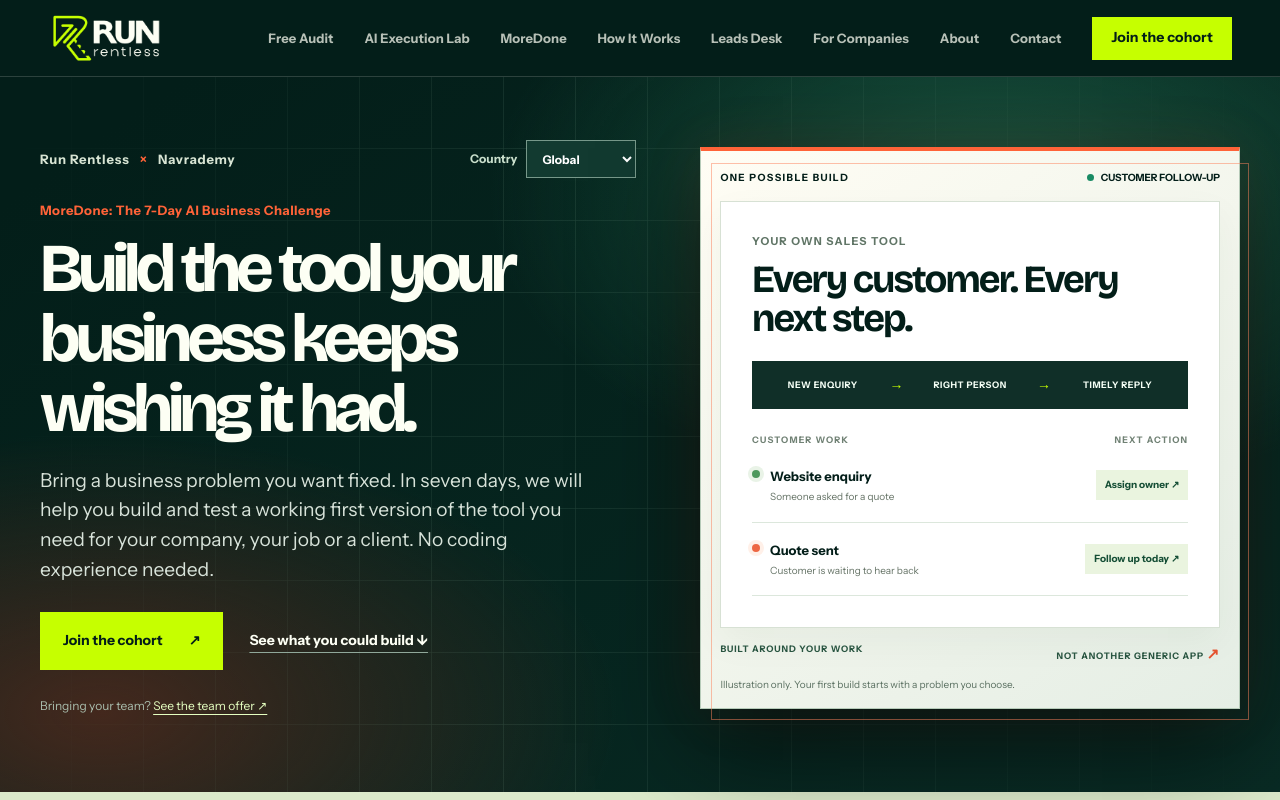
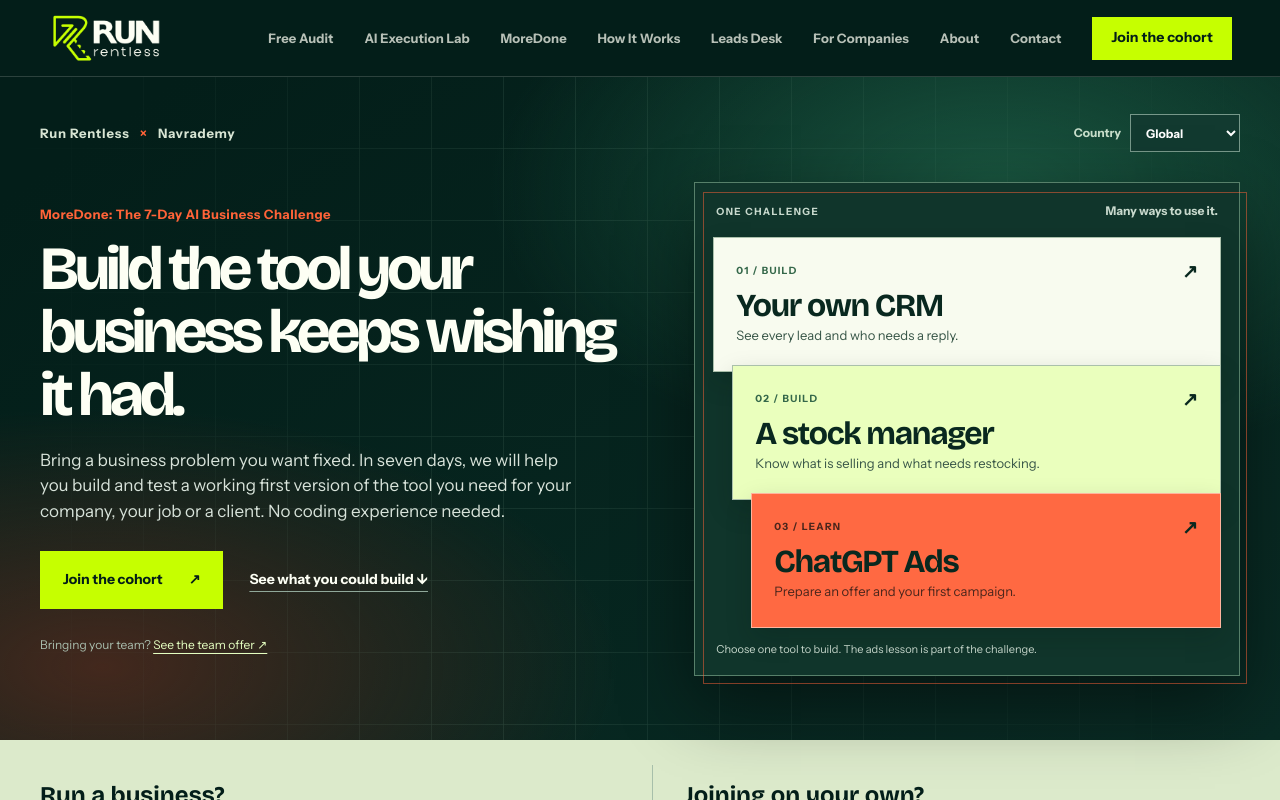
Before and after one commit to Greatdorlin/run-rentless, a Next.js app: page /moredone in a window 1280 px wide. Shown: the top 800 px of the page. Built offline with nearby package versions, Linux system fonts and the light colour scheme.

Commit message:
Recompose MoreDone hero around build opportunities

```diff
--- a/src/app/moredone/moredone.css
+++ b/src/app/moredone/moredone.css
@@ -118,18 +118,30 @@
 .md-form__country-note a{color:#0a6047;font-weight:800;text-decoration:underline;text-underline-offset:3px}
 @media(max-width:680px){.md-hero__top{align-items:center;gap:8px}.md-hero__top .md-brandline{margin:0;font-size:10px;letter-spacing:0}.md-country{gap:5px;font-size:0}.md-country select{max-width:119px;font-size:11px}}
 
-/* The hero illustration looks like a real starter tool, not a floating slogan card. */
-.md-hero__visual{padding:19px 19px 15px;isolation:isolate}
-.md-hero__visual:before{content:"";position:absolute;z-index:-1;inset:12px -10px -12px 10px;border:1px solid #fd815c80;pointer-events:none}
-.md-visual__top{align-items:center;padding:0 0 16px;font-size:10px;letter-spacing:.14em}
-.md-visual__body{padding:clamp(20px,2.4vw,31px);box-shadow:0 14px 35px #153d1f0c}
-.md-visual__head strong{max-width:390px;margin:10px 0 23px;font-size:clamp(32px,3vw,44px);line-height:1.02;letter-spacing:-.05em}
-.md-visual__summary{display:grid;grid-template-columns:1fr auto 1fr auto 1fr;align-items:center;gap:6px;padding:13px 10px;background:#102f28;color:#f5fff6}
-.md-visual__summary span{text-align:center;font-size:9px;font-weight:850;letter-spacing:.065em}.md-visual__summary b{color:#c6ff00;font-size:14px}
-.md-visual__list-label{display:flex;justify-content:space-between;gap:12px;margin:24px 0 2px;color:#708174;font-size:9px;font-weight:850;letter-spacing:.13em}
-.md-visual__item{display:flex;align-items:center;justify-content:space-between;gap:12px;padding:17px 0;border-bottom:1px solid #dce7dc}
-.md-visual__item>div{display:flex;align-items:flex-start;gap:10px;min-width:0}.md-visual__item strong,.md-visual__item small{display:block}.md-visual__item strong{font-size:13px}.md-visual__item small{margin-top:3px;color:#657366;font-size:10px}.md-visual__item em{flex:none;padding:7px 9px;background:#eaf4df;color:#154e35;font-size:10px;font-style:normal;font-weight:800;white-space:nowrap}
-.md-visual__dot{flex:none;width:8px;height:8px;margin-top:4px;border-radius:50%;background:#4d985c;box-shadow:0 0 0 4px #e9f3e7}.md-visual__dot--orange{background:#ed6743;box-shadow:0 0 0 4px #fff0e8}
-.md-visual__foot{display:flex;justify-content:space-between;gap:16px;margin-top:14px;color:#285440;font-size:9px;font-weight:850;letter-spacing:.1em}.md-visual__foot b{color:#e4512e;font-size:15px}
-.md-hero__visual>p{margin-top:12px}
-@media(max-width:1050px){.md-visual__summary span{font-size:8px}.md-visual__item{align-items:flex-start;flex-direction:column}.md-visual__item em{margin-left:18px}}
+/* One story across the whole hero: choose a build, then join. */
+.md-hero{padding:38px 0 64px}
+.md-hero__grid{grid-template-areas:"top top" "copy visual";gap:30px clamp(36px,4vw,64px);align-items:center}
+.md-hero__top{grid-area:top;align-items:center;margin:0}
+.md-hero__top .md-brandline{margin:0}
+.md-hero__copy{grid-area:copy;min-width:0}
+.md-hero h1{font-size:clamp(48px,4.8vw,70px)}
+.md-hero__lede{font-size:clamp(17px,1.25vw,19px);line-height:1.48}
+.md-hero__visual{grid-area:visual;display:block;min-width:0;max-width:none;padding:18px;background:#10352b;color:#fff;border:1px solid #57806a;box-shadow:0 28px 70px #0007;transform:none;isolation:isolate}
+.md-hero__visual:before{content:"";position:absolute;z-index:-1;inset:9px -8px -9px 8px;border:1px solid #ff633880;pointer-events:none}
+.md-build-stack__top{display:flex;justify-content:space-between;align-items:baseline;gap:12px;padding:1px 3px 16px;color:#c8d9cd}
+.md-build-stack__top span{font-size:10px;font-weight:850;letter-spacing:.14em}
+.md-build-stack__top strong{font-size:12px;font-weight:650}
+.md-build-stack{display:grid;gap:0}
+.md-build-card{position:relative;min-height:135px;padding:18px 46px 18px 22px;border:1px solid #aac0ab;background:#f8fbef;color:#09281f;box-shadow:0 10px 24px #00170f2e}
+.md-build-card + .md-build-card{margin-top:-7px}
+.md-build-card--stock{width:calc(100% - 19px);margin-left:19px;background:#eaffbd}
+.md-build-card--ads{width:calc(100% - 38px);margin-left:38px;background:#ff6942;border-color:#ffb49e}
+.md-build-card__number{font-size:10px;font-weight:850;letter-spacing:.13em;color:#35684a}
+.md-build-card--ads .md-build-card__number{color:#4c261c}
+.md-build-card h2{margin:9px 0 3px;font-size:clamp(25px,2.5vw,36px);line-height:1.04;letter-spacing:-.04em}
+.md-build-card p{max-width:330px;margin:0;font-size:13px;line-height:1.4;color:#375547}
+.md-build-card--ads p{color:#4c261c}
+.md-build-card__mark{position:absolute;top:19px;right:22px;font-size:19px;font-weight:750}
+.md-hero__visual>.md-build-stack__note{margin:14px 3px 1px;color:#c8d9cd;font-size:11px;line-height:1.35}
+@media(max-width:950px){.md-hero__grid{grid-template-areas:"top" "copy" "visual";grid-template-columns:1fr;gap:0}.md-hero__top{margin-bottom:32px}.md-hero__visual{width:min(100%,640px);margin-top:38px}}
+@media(max-width:680px){.md-hero{padding:27px 0 44px}.md-hero__top{margin-bottom:27px}.md-hero h1{font-size:clamp(39px,10vw,54px)}.md-hero__visual{display:block;margin-top:30px;padding:12px}.md-build-stack__top{padding-bottom:11px}.md-build-stack__top strong{font-size:11px}.md-build-card{min-height:101px;padding:13px 28px 13px 14px}.md-build-card--stock{width:calc(100% - 9px);margin-left:9px}.md-build-card--ads{width:calc(100% - 18px);margin-left:18px}.md-build-card h2{margin:6px 0 2px;font-size:clamp(22px,6vw,28px)}.md-build-card p{font-size:11px}.md-build-card__mark{top:12px;right:12px;font-size:15px}.md-hero__visual>.md-build-stack__note{font-size:10px}}
--- a/src/app/moredone/page.tsx
+++ b/src/app/moredone/page.tsx
@@ -50,25 +50,22 @@
   ];
   return <div className="md-page">
     <section className="md-hero" aria-labelledby="md-title"><div className="md-shell md-hero__grid">
+      <div className="md-hero__top"><p className="md-brandline">Run Rentless <span>×</span> Navrademy</p><CountrySwitcher country={country} /></div>
       <div className="md-hero__copy">
-        <div className="md-hero__top"><p className="md-brandline">Run Rentless <span>×</span> Navrademy</p><CountrySwitcher country={country} /></div>
         <p className="md-program">MoreDone: The 7-Day AI Business Challenge</p>
         <h1 id="md-title">Build the tool your business keeps wishing it had.</h1>
         <p className="md-hero__lede">Bring a business problem you want fixed. In seven days, we will help you build and test a working first version of the tool you need for your company, your job or a client. No coding experience needed.</p>
         <div className="md-hero__actions"><a className="md-button" href="#join">Join the cohort <span aria-hidden="true">↗</span></a><a className="md-text-link" href="#projects">See what you could build ↓</a></div>
         <p className="md-hero__micro">Bringing your team? <a href="#team-offer">See the team offer ↗</a></p>
       </div>
-      <div className="md-hero__visual" aria-label="Illustration of a customer follow-up tool you could build">
-        <div className="md-visual__top"><span>ONE POSSIBLE BUILD</span><span className="md-status"><i /> CUSTOMER FOLLOW-UP</span></div>
-        <div className="md-visual__body">
-          <div className="md-visual__head"><span>YOUR OWN SALES TOOL</span><strong>Every customer. Every next step.</strong></div>
-          <div className="md-visual__summary"><span>NEW ENQUIRY</span><b aria-hidden="true">→</b><span>RIGHT PERSON</span><b aria-hidden="true">→</b><span>TIMELY REPLY</span></div>
-          <div className="md-visual__list-label"><span>CUSTOMER WORK</span><span>NEXT ACTION</span></div>
-          <div className="md-visual__item"><div><i className="md-visual__dot" /><span><strong>Website enquiry</strong><small>Someone asked for a quote</small></span></div><em>Assign owner ↗</em></div>
-          <div className="md-visual__item"><div><i className="md-visual__dot md-visual__dot--orange" /><span><strong>Quote sent</strong><small>Customer is waiting to hear back</small></span></div><em>Follow up today ↗</em></div>
+      <div className="md-hero__visual" aria-label="Examples of what you can build and learn in MoreDone">
+        <div className="md-build-stack__top"><span>ONE CHALLENGE</span><strong>Many ways to use it.</strong></div>
+        <div className="md-build-stack">
+          <article className="md-build-card md-build-card--crm"><span className="md-build-card__number">01 / BUILD</span><h2>Your own CRM</h2><p>See every lead and who needs a reply.</p><span className="md-build-card__mark" aria-hidden="true">↗</span></article>
+          <article className="md-build-card md-build-card--stock"><span className="md-build-card__number">02 / BUILD</span><h2>A stock manager</h2><p>Know what is selling and what needs restocking.</p><span className="md-build-card__mark" aria-hidden="true">↗</span></article>
+          <article className="md-build-card md-build-card--ads"><span className="md-build-card__number">03 / LEARN</span><h2>ChatGPT Ads</h2><p>Prepare an offer and your first campaign.</p><span className="md-build-card__mark" aria-hidden="true">↗</span></article>
         </div>
-        <div className="md-visual__foot"><span>BUILT AROUND YOUR WORK</span><span>NOT ANOTHER GENERIC APP <b aria-hidden="true">↗</b></span></div>
-        <p>Illustration only. Your first build starts with a problem you choose.</p>
+        <p className="md-build-stack__note">Choose one tool to build. The ads lesson is part of the challenge.</p>
       </div>
     </div></section>
 
```
